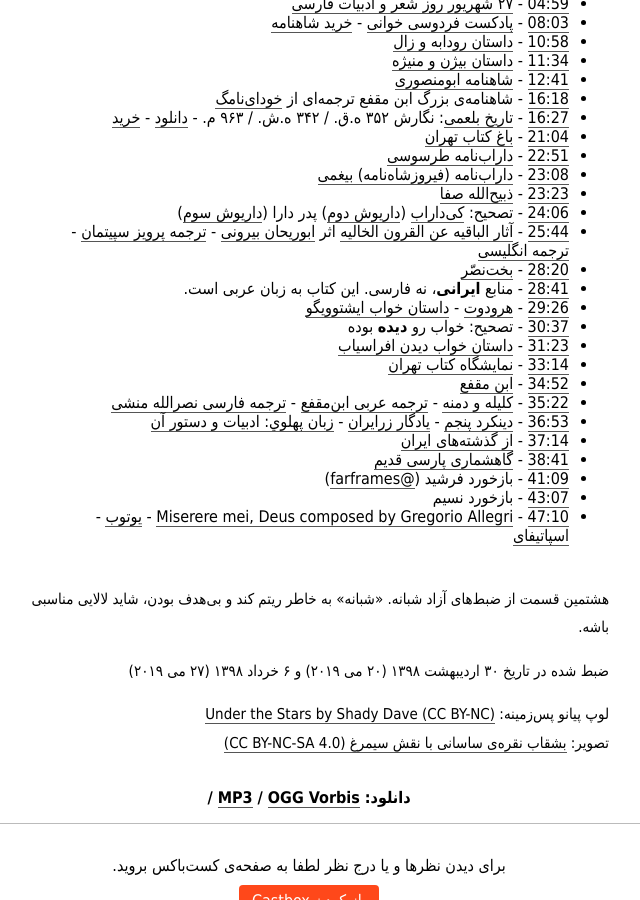
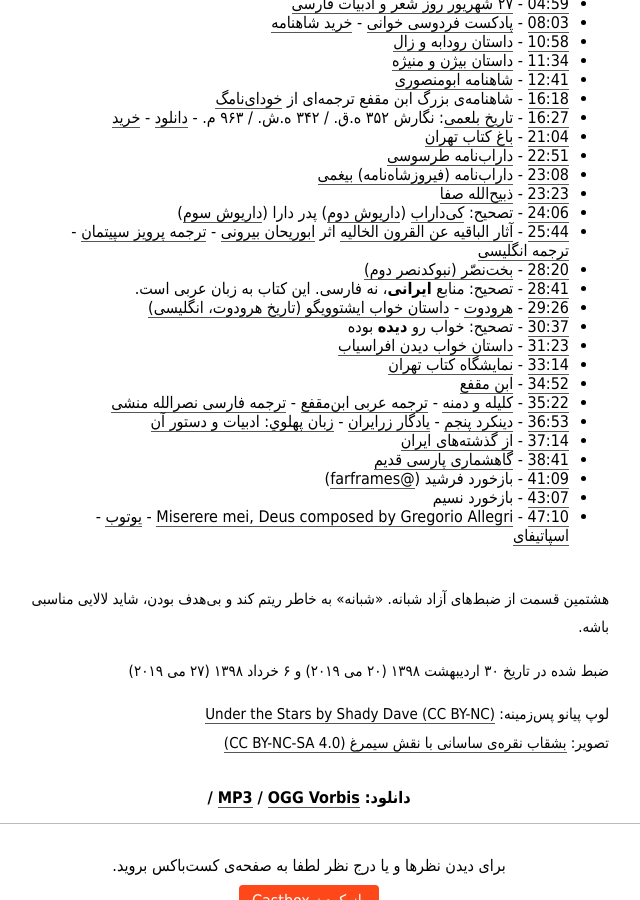
Before and after one commit to mohsend/mehsen.ir, a Jekyll site: the page built from _posts/2019-05-27-shabane-008.md, in a window 1280 px wide and 900 px high, scrolled down 1325 px. Shown: the whole window, without its empty margins (331-971 px from the left). Built offline with Jekyll 4.4.1, drawn with Linux system fonts in a browser that asks for light colours; some web fonts are replaced.

Commit message:
Update content

```diff
--- a/_posts/2019-05-27-shabane-008.md
+++ b/_posts/2019-05-27-shabane-008.md
@@ -52,9 +52,9 @@ podcast:
 * 23:23 - [ذبیح‌الله صفا](https://fa.wikipedia.org/wiki/%D8%B0%D8%A8%DB%8C%D8%AD%E2%80%8C%D8%A7%D9%84%D9%84%D9%87_%D8%B5%D9%81%D8%A7)
 * 24:06 - تصحیح: [کی‌داراب](https://fa.wikipedia.org/wiki/%DA%A9%DB%8C%E2%80%8C%D8%AF%D8%A7%D8%B1%D8%A7%D8%A8) ([داریوش دوم](https://fa.wikipedia.org/wiki/%D8%AF%D8%A7%D8%B1%DB%8C%D9%88%D8%B4_%D8%AF%D9%88%D9%85)) پدر دارا ([داریوش سوم](https://fa.wikipedia.org/wiki/%D8%AF%D8%A7%D8%B1%DB%8C%D9%88%D8%B4_%D8%B3%D9%88%D9%85))
 * 25:44 - [آثار الباقیه عن القرون الخالیه](https://fa.wikipedia.org/wiki/%D8%A2%D8%AB%D8%A7%D8%B1_%D8%A7%D9%84%D8%A8%D8%A7%D9%82%DB%8C%D9%87_%D8%B9%D9%86_%D8%A7%D9%84%D9%82%D8%B1%D9%88%D9%86_%D8%A7%D9%84%D8%AE%D8%A7%D9%84%DB%8C%D9%87) اثر [ابوریحان بیرونی](https://fa.wikipedia.org/wiki/%D8%A7%D8%A8%D9%88%D8%B1%DB%8C%D8%AD%D8%A7%D9%86_%D8%A8%DB%8C%D8%B1%D9%88%D9%86%DB%8C) - [ترجمه‌ پرویز سپیتمان](https://books.google.com/books?id=M25xBAAAQBAJ&printsec=frontcover&source=gbs_atb) - [ترجمه انگلیسی](https://archive.org/details/chronologyofanci00biru)
-* 28:20 - [بخت‌نصّر](https://fa.wikipedia.org/wiki/%D9%86%D8%A8%D9%88%DA%A9%D8%AF%D9%86%D8%B5%D8%B1_%D8%AF%D9%88%D9%85)
-* 28:41 - منابع **ایرانی**، نه فارسی. این کتاب به زبان عربی است.
-* 29:26 - [هرودوت](https://fa.wikipedia.org/wiki/%D9%87%D8%B1%D9%88%D8%AF%D9%88%D8%AA) - [داستان خواب ایشتوویگو](http://www.gutenberg.org/files/2707/2707-h/2707-h.htm#linknoteref-121)
+* 28:20 - [بخت‌نصّر (نبوکدنصر دوم)](https://fa.wikipedia.org/wiki/%D9%86%D8%A8%D9%88%DA%A9%D8%AF%D9%86%D8%B5%D8%B1_%D8%AF%D9%88%D9%85)
+* 28:41 - تصحیح: منابع **ایرانی**، نه فارسی. این کتاب به زبان عربی است.
+* 29:26 - [هرودوت](https://fa.wikipedia.org/wiki/%D9%87%D8%B1%D9%88%D8%AF%D9%88%D8%AA) - [داستان خواب ایشتوویگو (تاریخ هرودوت، انگلیسی)](http://www.gutenberg.org/files/2707/2707-h/2707-h.htm#linknoteref-121)
 * 30:37 - تصحیح: خواب رو **دیده** بوده
 * 31:23 - [داستان خواب دیدن افراسیاب](http://shahnamehferdowsi.blogsky.com/1392/06/01/post-183/)
 * 33:14 - [نمایشگاه کتاب تهران](https://www.tibf.ir/fa)
```
Also changed, not shown: _posts/2018-12-24-shabane-005.md (+1 -1 lines).
